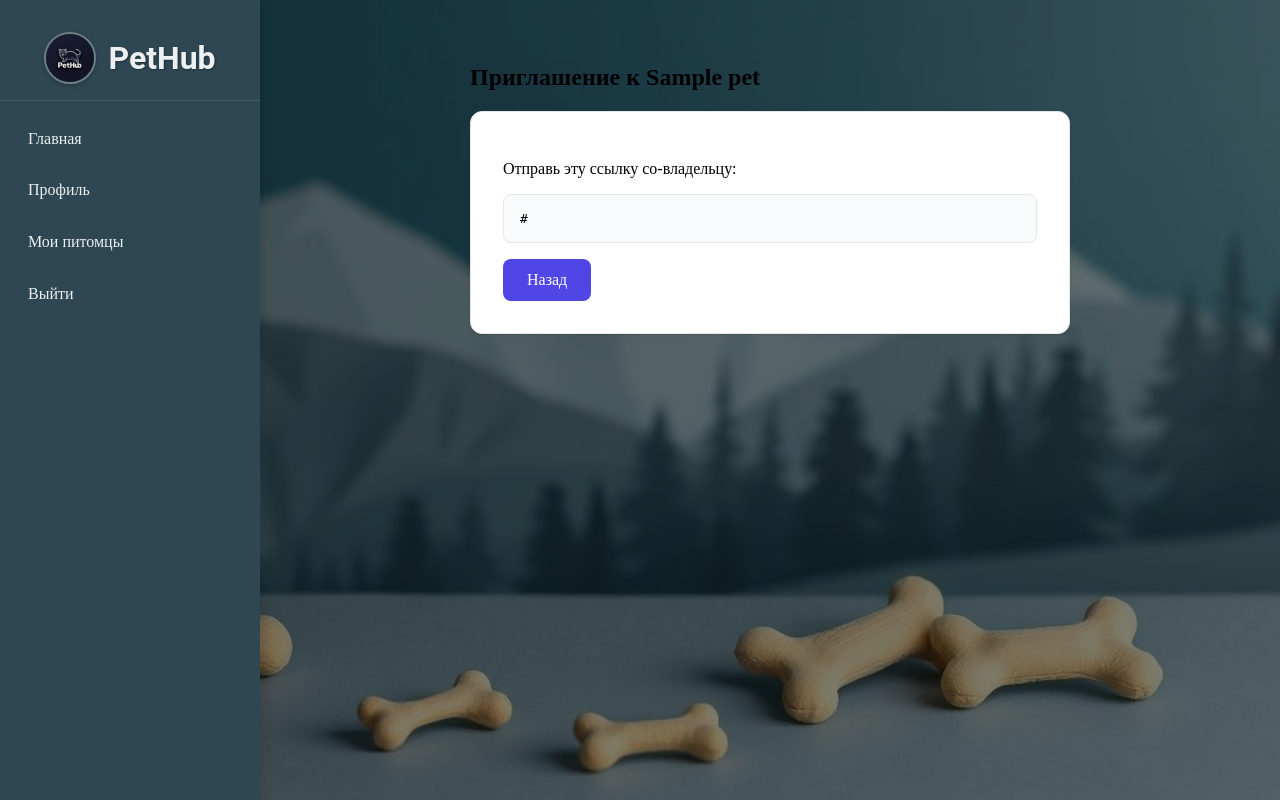
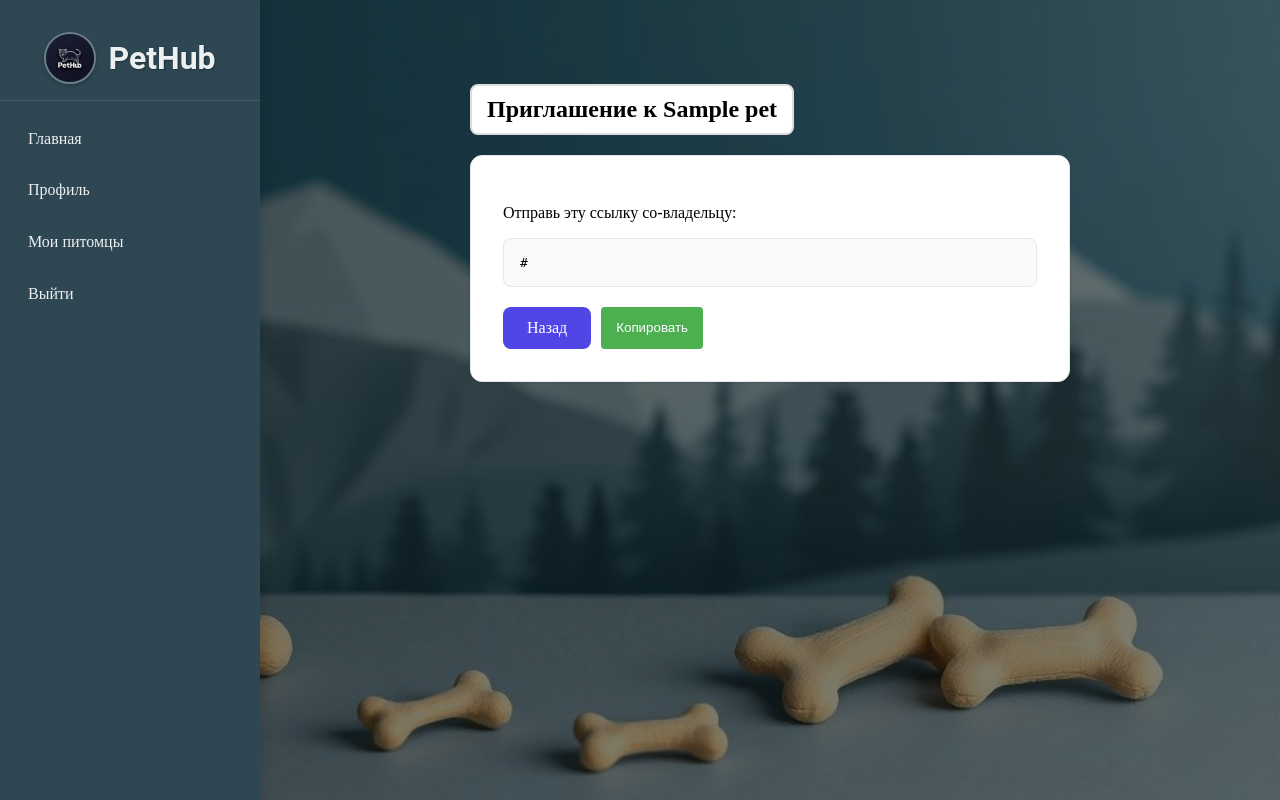
Before and after one commit to Sofia-Umanets/PetHub, a Django app: template templates/accounts/invite_link.html in a window 1280 px wide. Run offline with Django 4.2, Linux system fonts and the light colour scheme; tables that the repository leaves empty hold one stand-in row (values such as "Sample post"); the template is opened without the code that fills it: values that come from a table or form of the project are taken from there, most other values are stand-ins (such as "Sample title", 1, 10 or a date in 2020); parts of the project's set-up code (start-up, migrations or seed data) failed here and were passed over.

```diff
--- a/pets/models.py
+++ b/pets/models.py
@@ -50,6 +50,13 @@ class Pet(models.Model):
         help_text='Аллергии, хронические заболевания и другие особенности питомца'
     )
 
+    creator = models.ForeignKey(
+        User,
+        on_delete=models.CASCADE,
+        related_name='created_pets',
+        null=False
+    )
+
     def __str__(self):
         return self.name
 
@@ -83,9 +90,7 @@ class Pet(models.Model):
             return f"{years} г. {months} мес."
 
     def is_owner(self, user):
-        """Проверяет, является ли пользователь владельцем питомца"""
         return self.owners.filter(id=user.id).exists()
 
     def can_edit(self, user):
-        """Проверяет, может ли пользователь редактировать питомца"""
         return self.is_owner(user)
--- a/templates/accounts/invite_link.html
+++ b/templates/accounts/invite_link.html
@@ -6,6 +6,36 @@
 
 {% block extra_css %}
 <link rel="stylesheet" href="{% static 'css/profile.css' %}">
+<style>
+    .invite-header h2 {
+        border: 2px solid #ddd;
+        padding: 10px 15px;
+        border-radius: 8px;
+        display: inline-block;
+        background-color: white;
+    }
+
+    .buttons-container {
+        display: flex;
+        gap: 10px;
+        margin-top: 20px;
+    }
+
+    .copy-btn {
+        background: #4CAF50;
+        color: white;
+        border: none;
+        border-radius: 4px;
+        padding: 8px 15px;
+        cursor: pointer;
+        text-decoration: none;
+        display: inline-block;
+    }
+
+    .copy-btn:hover {
+        background: #45a049;
+    }
+</style>
 {% endblock %}
 
 {% block content %}
@@ -15,8 +45,22 @@
     </div>
     <div class="invite-content">
         <p>Отправь эту ссылку со-владельцу:</p>
-        <pre class="invite-link">{{ invite_link }}</pre>
-        <a href="{% url 'profile' %}" class="profile-btn">Назад</a>
+        <pre class="invite-link" id="inviteLink">{{ invite_link }}</pre>
+        <div class="buttons-container">
+            <a href="{% url 'profile' %}" class="profile-btn">Назад</a>
+            <button class="copy-btn" onclick="copyInviteLink()">Копировать</button>
+        </div>
     </div>
 </div>
+
+<script>
+    function copyInviteLink() {
+        const inviteLink = document.getElementById('inviteLink').textContent;
+        navigator.clipboard.writeText(inviteLink).then(() => {
+            alert('Ссылка скопирована!');
+        }).catch(err => {
+            console.error('Не удалось скопировать: ', err);
+        });
+    }
+</script>
 {% endblock %}
--- a/templates/pets/pet_detail.html
+++ b/templates/pets/pet_detail.html
@@ -91,7 +91,7 @@
         <div id="eventModal" class="modal" style="display:none;">
             <div class="modal-content">
                 <span class="close" onclick="closeModal()">&times;</span>
-                <h2>События на <span id="eventDate"></span></h2>
+                <h2>Событие на <span id="eventDate"></span></h2>
                 <div id="eventList"></div>
             </div>
         </div>
@@ -157,6 +157,7 @@
         .fc-daygrid-event-dot {
             border-color: inherit !important;
         }
+
     </style>
 
     {% endif %}
--- a/templates/pets/pets_list.html
+++ b/templates/pets/pets_list.html
@@ -41,7 +41,7 @@
                     <div class="pet-actions">
                         <a href="{% url 'pets:detail' pet.id %}" class="pet-link">Детали</a>
 
-                        {% if pet.owners.first == user %}
+                        {% if pet.creator == user %}
                             <form method="post" action="{% url 'pets:delete' pet.id %}">
                                 {% csrf_token %}
                                 <button type="submit" class="btn btn-danger delete-btn"
```
Also changed, not shown: pets/views.py (+2 -8 lines), pets/migrations/0003_pet_creator.py (added).
